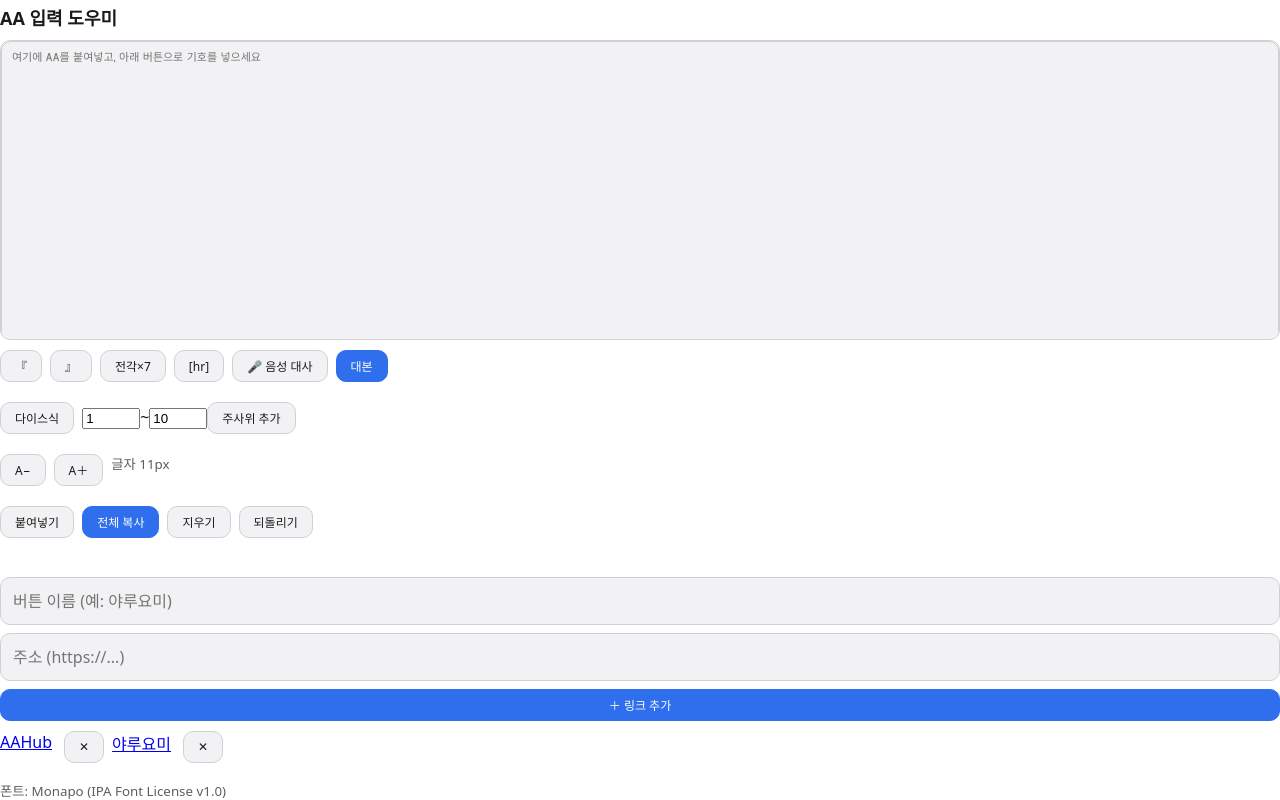
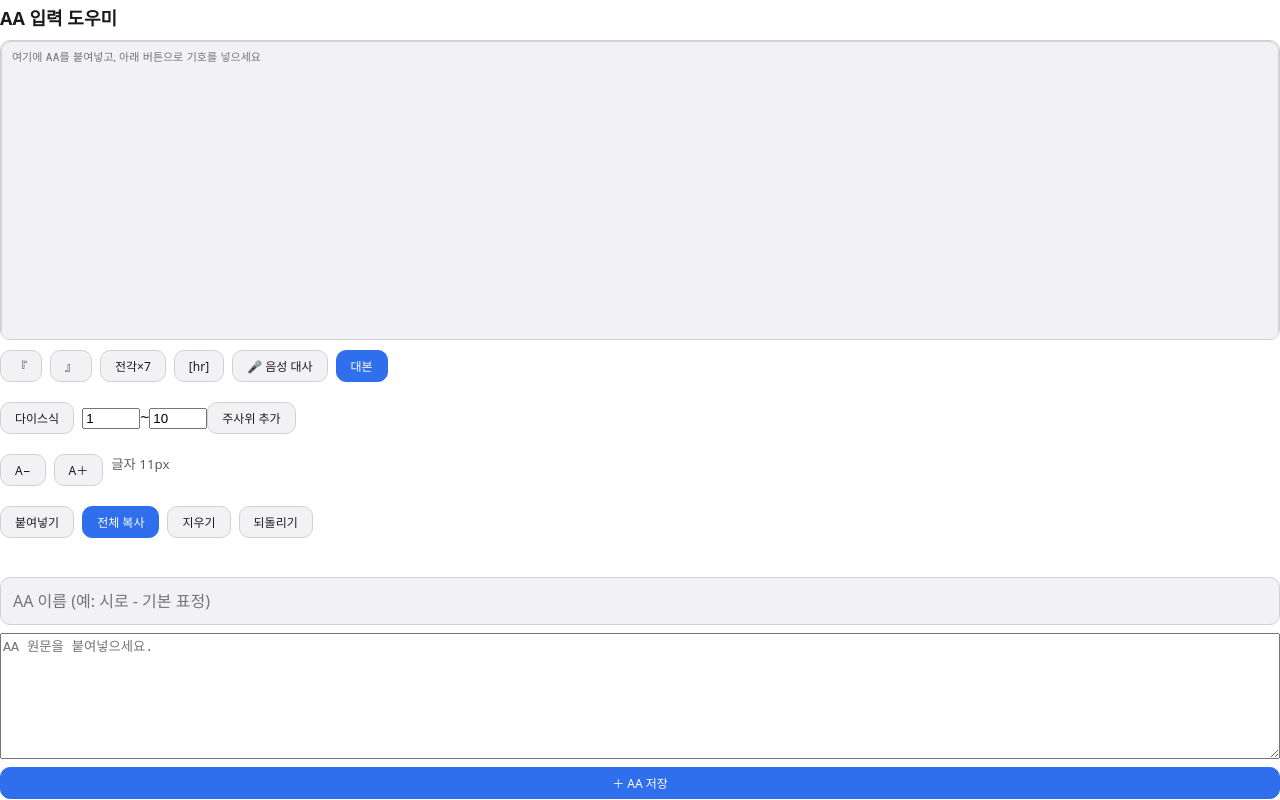
Before and after one commit to pheatria/pheatria.github.io, a React (Vite) app: page / in a window 1280 px wide. Built offline with nearby package versions, Linux system fonts and the light colour scheme.

Commit message:
Update LinkSection.jsx

```diff
--- a/src/components/LinkSection.jsx
+++ b/src/components/LinkSection.jsx
@@ -1,82 +1,189 @@
-import { useState } from "react";
-import useLocalStorage from "../hooks/useLocalStorage";
 
-// 코드에 박아둔 기본 링크. 저장소가 지워져도 이건 돌아옵니다.
-const DEFAULT_LINKS = [
-  { id: "aahub", label: "AAHub", url: "https://여기에-주소" },
-  { id: "yaruyomi", label: "야루요미", url: "https://여기에-주소" },
-];
+import { useEffect, useState } from "react";
+import { openDB } from "idb";
 
-function parseLinks(raw) {
-  try {
-    const v = JSON.parse(raw);
-    return Array.isArray(v) ? v : [];
-  } catch {
-    return []; // 저장된 값이 깨졌을 때
-  }
+const DB_NAME = "aa-library";
+const STORE_NAME = "aas";
+
+// IndexedDB 연결
+const dbPromise = openDB(DB_NAME, 1, {
+  upgrade(db) {
+    if (!db.objectStoreNames.contains(STORE_NAME)) {
+      db.createObjectStore(STORE_NAME, {
+        keyPath: "id",
+      });
+    }
+  },
+});
+
+// 전체 AA 조회
+async function getAllAAs() {
+  const db = await dbPromise;
+  return db.getAll(STORE_NAME);
+}
+
+// AA 저장
+async function addAA(aa) {
+  const db = await dbPromise;
+  return db.add(STORE_NAME, aa);
+}
+
+// AA 삭제
+async function deleteAA(id) {
+  const db = await dbPromise;
+  return db.delete(STORE_NAME, id);
 }
 
 export default function LinkSection({ say }) {
-  const [raw, setRaw] = useLocalStorage("links", JSON.stringify(DEFAULT_LINKS));
-  const [label, setLabel] = useState(""); // 이름 입력칸
-  const [url, setUrl] = useState("");     // 주소 입력칸
+  const [aas, setAas] = useState([]);
+  const [label, setLabel] = useState("");
+  const [content, setContent] = useState("");
+  const [loading, setLoading] = useState(true);
 
-  const links = parseLinks(raw);
-  const save = (next) => setRaw(JSON.stringify(next));
+  // 저장된 AA 불러오기
+  async function loadAAs() {
+    try {
+      const data = await getAllAAs();
 
-  function handleAdd(e) {
-    e.preventDefault(); // form 기본 동작(페이지 새로고침) 막기
+      // 최근 저장한 순서대로 표시
+      data.sort((a, b) => b.createdAt - a.createdAt);
+
+      setAas(data);
+    } catch (error) {
+      console.error("AA 불러오기 실패:", error);
+      say?.("AA 데이터를 불러오지 못했습니다.");
+    } finally {
+      setLoading(false);
+    }
+  }
+
+  useEffect(() => {
+    loadAAs();
+  }, []);
+
+  // AA 등록
+  async function handleAdd(e) {
+    e.preventDefault();
+
     const name = label.trim();
-    let address = url.trim();
-    if (!name || !address) {
-      say("이름과 주소를 모두 입력하세요");
+    const text = content.trim();
+
+    if (!name || !text) {
+      say?.("이름과 AA 원문을 입력하세요.");
       return;
     }
-    if (!/^https?:\/\//i.test(address)) address = "https://" + address;
+
+    const newAA = {
+      id: crypto.randomUUID(),
+      name,
+      content: text,
+      createdAt: Date.now(),
+    };
+
     try {
-      new URL(address); // 형식이 틀리면 에러
-    } catch {
-      say("주소 형식이 올바르지 않아요");
-      return;
+      await addAA(newAA);
+
+      setLabel("");
+      setContent("");
+
+      await loadAAs();
+
+      say?.("AA를 저장했습니다.");
+    } catch (error) {
+      console.error("AA 저장 실패:", error);
+      say?.("AA 저장에 실패했습니다.");
     }
-    save([...links, { id: crypto.randomUUID(), label: name, url: address }]);
-    setLabel("");
-    setUrl("");
   }
 
-  function handleRemove(id) {
-    if (confirm("이 링크를 지울까요?")) save(links.filter((l) => l.id !== id));
+  // AA 복사
+  async function handleCopy(aa) {
+    try {
+      await navigator.clipboard.writeText(aa.content);
+      say?.(`${aa.name} 복사 완료`);
+    } catch (error) {
+      console.error("AA 복사 실패:", error);
+      say?.("클립보드 복사에 실패했습니다.");
+    }
+  }
+
+  // AA 삭제
+  async function handleRemove(id) {
+    if (!confirm("이 AA를 삭제할까요?")) return;
+
+    try {
+      await deleteAA(id);
+      await loadAAs();
+      say?.("AA를 삭제했습니다.");
+    } catch (error) {
+      console.error("AA 삭제 실패:", error);
+      say?.("AA 삭제에 실패했습니다.");
+    }
   }
 
   return (
-    <section>
+    <section className="aa-library">
       <form className="link-form" onSubmit={handleAdd}>
         <input
           value={label}
           onChange={(e) => setLabel(e.target.value)}
-          placeholder="버튼 이름 (예: 야루요미)"
+          placeholder="AA 이름 (예: 시로 - 기본 표정)"
         />
-        <input
-          value={url}
-          onChange={(e) => setUrl(e.target.value)}
-          placeholder="주소 (https://...)"
-          inputMode="url"
-          autoCapitalize="off"
+
+        <textarea
+          value={content}
+          onChange={(e) => setContent(e.target.value)}
+          placeholder="AA 원문을 붙여넣으세요."
+          rows={8}
           spellCheck={false}
         />
-        <button type="submit" className="primary">＋ 링크 추가</button>
+
+        <button type="submit" className="primary">
+          ＋ AA 저장
+        </button>
       </form>
 
-      <ul className="link-list">
-        {links.map((l) => (
-          <li key={l.id}>
-            <a className="link-button" href={l.url} target="_blank" rel="noopener noreferrer">
-              {l.label}
-            </a>
-            <button onClick={() => handleRemove(l.id)} aria-label={`${l.label} 삭제`}>✕</button>
-          </li>
-        ))}
-      </ul>
+      <div className="aa-library-header">
+        <strong>저장된 AA ({aas.length})</strong>
+      </div>
+
+      {loading ? (
+        <p>불러오는 중...</p>
+      ) : aas.length === 0 ? (
+        <p className="aa-empty">
+          저장된 AA가 없습니다.
+        </p>
+      ) : (
+        <ul className="aa-list">
+          {aas.map((aa) => (
+            <li key={aa.id} className="aa-item">
+              <div className="aa-item-header">
+                <strong>{aa.name}</strong>
+
+                <div className="aa-item-actions">
+                  <button
+                    type="button"
+                    onClick={() => handleCopy(aa)}
+                  >
+                    복사
+                  </button>
+
+                  <button
+                    type="button"
+                    onClick={() => handleRemove(aa.id)}
+                    aria-label={`${aa.name} 삭제`}
+                  >
+                    ✕
+                  </button>
+                </div>
+              </div>
+
+              <pre className="aa-preview">
+                {aa.content}
+              </pre>
+            </li>
+          ))}
+        </ul>
+      )}
     </section>
   );
 }
```
